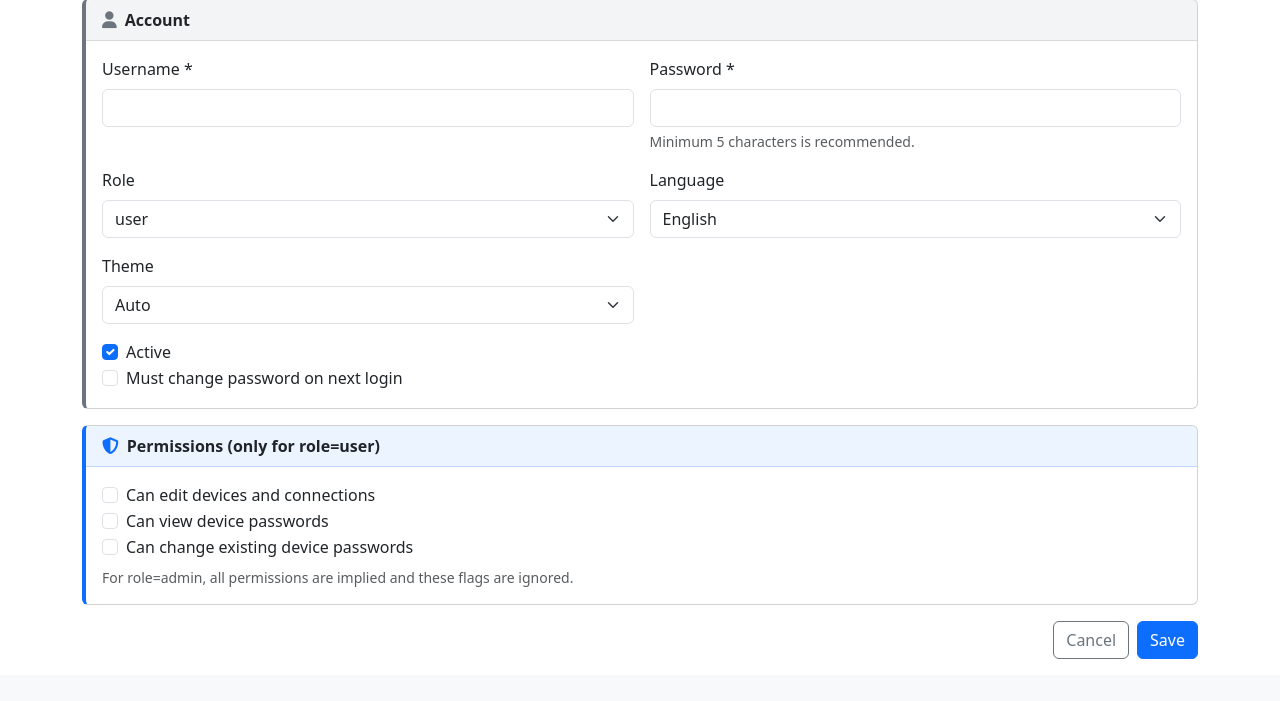
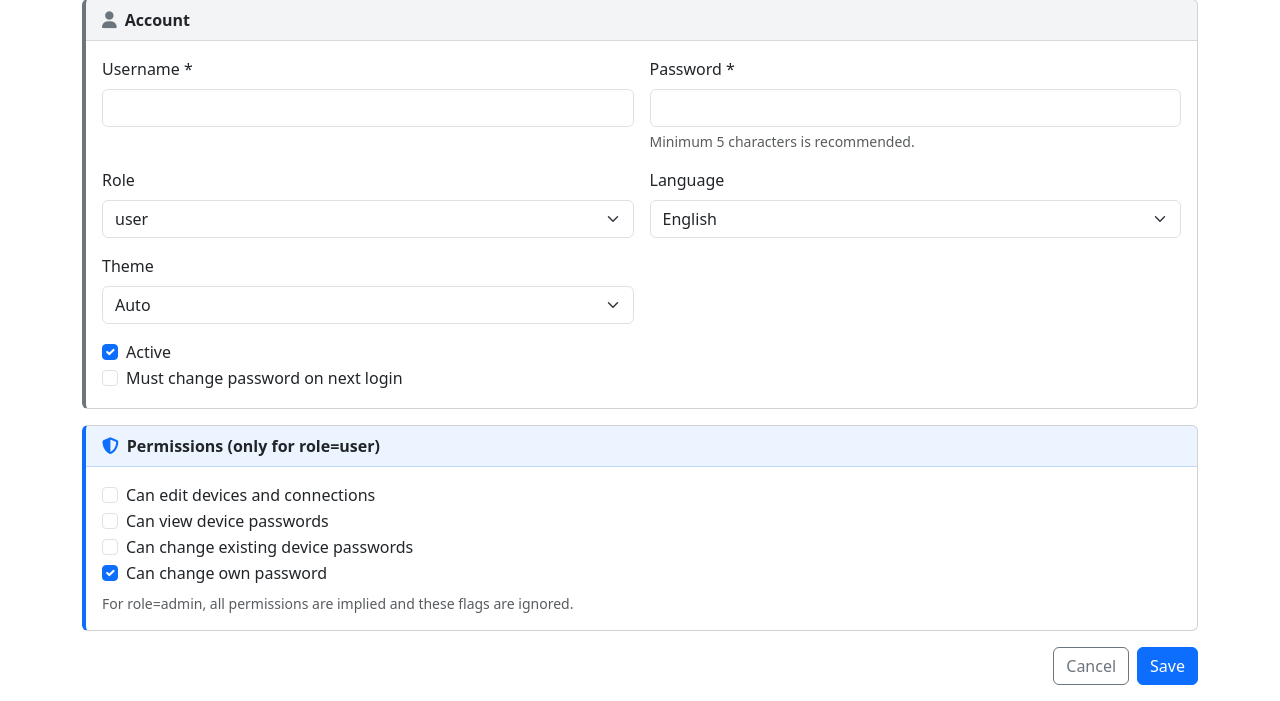
Before and after one commit to DroneTales/HomeNetworkInventory, a FastAPI app: page /users/new in a window 1280 px wide. Shown: the part 137-838 px from the top of the page. Before the commit the page ends 796 px from the top, so only its background shows below. Run offline with FastAPI, Linux system fonts and the light colour scheme; the visitor is signed in with stand-in values (Sample User, id 1); data comes from the database, SQL or seed files in the repository.

Commit message:
User password change protection

```diff
--- a/app/crud/user.py
+++ b/app/crud/user.py
@@ -60,6 +60,7 @@ def create(
     can_edit: bool = False,
     can_view_passwords: bool = False,
     can_change_passwords: bool = False,
+    can_change_own_password: bool = True,
     must_change_password: bool = False,
     is_active: bool = True,
     language: str = "en",
@@ -83,6 +84,7 @@ def create(
         can_edit=can_edit,
         can_view_passwords=can_view_passwords,
         can_change_passwords=can_change_passwords,
+        can_change_own_password=can_change_own_password,
         must_change_password=must_change_password,
         is_active=is_active,
         language=language,
@@ -100,6 +102,7 @@ def update(
     can_edit: bool,
     can_view_passwords: bool,
     can_change_passwords: bool,
+    can_change_own_password: bool = True,
     is_active: bool = True,
     language: str = "en",
     theme: str = "auto",
@@ -124,6 +127,7 @@ def update(
     user.can_edit = can_edit
     user.can_view_passwords = can_view_passwords
     user.can_change_passwords = can_change_passwords
+    user.can_change_own_password = can_change_own_password
     user.is_active = is_active
     user.language = language
     user.theme = theme
--- a/app/locales/en.json
+++ b/app/locales/en.json
@@ -270,5 +270,7 @@
   "devices.badge.ports": "Port count",
   "devices.badge.pf_out": "Forwards ports",
   "devices.badge.pf_in": "Port forward target",
-  "devices.badge.services": "Service count"
+  "devices.badge.services": "Service count",
+  "users.form.perm.can_change_own_password": "Can change own password",
+  "users.list.change_own_password": "Own password"
 }
--- a/app/locales/ru.json
+++ b/app/locales/ru.json
@@ -270,5 +270,7 @@
   "devices.badge.ports": "Количество портов",
   "devices.badge.pf_out": "Пробрасывает порты",
   "devices.badge.pf_in": "Цель проброса портов",
-  "devices.badge.services": "Количество сервисов"
+  "devices.badge.services": "Количество сервисов",
+  "users.form.perm.can_change_own_password": "Может менять свой пароль",
+  "users.list.change_own_password": "Свой пароль"
 }
--- a/app/models/user.py
+++ b/app/models/user.py
@@ -16,6 +16,7 @@ class User(Base):
     can_edit: Mapped[bool] = mapped_column(Boolean, nullable=False, default=False)
     can_view_passwords: Mapped[bool] = mapped_column(Boolean, nullable=False, default=False)
     can_change_passwords: Mapped[bool] = mapped_column(Boolean, nullable=False, default=False)
+    can_change_own_password: Mapped[bool] = mapped_column(Boolean, nullable=False, default=True)
 
     must_change_password: Mapped[bool] = mapped_column(Boolean, nullable=False, default=False)
     is_active: Mapped[bool] = mapped_column(Boolean, nullable=False, default=True)
--- a/app/routers/profile.py
+++ b/app/routers/profile.py
@@ -69,6 +69,9 @@ async def change_password(
     db: Session = Depends(get_db),
     user: User = Depends(require_user),
 ):
+    if user.role != "admin" and not user.can_change_own_password:
+        return RedirectResponse("/profile", status_code=303)
+
     form = await request.form()
     old_password = (form.get("old_password") or "").strip()
     new_password = (form.get("new_password") or "").strip()
--- a/app/routers/users.py
+++ b/app/routers/users.py
@@ -40,7 +40,7 @@ def new_user_form(
         user=user,
         form_action="/users/new",
         is_edit=False,
-        form_data={},
+        form_data={"can_change_own_password": True, "is_active": True, "theme": "auto", "language": "en"},
         target_user=None,
         all_sites=[],
         assigned_sites=[],
@@ -64,6 +64,7 @@ async def new_user_submit(
             can_edit=data["can_edit"],
             can_view_passwords=data["can_view_passwords"],
             can_change_passwords=data["can_change_passwords"],
+            can_change_own_password=data["can_change_own_password"],
             must_change_password=data["must_change_password"],
             is_active=data["is_active"],
             language=data["language"],
@@ -109,6 +110,7 @@ def edit_user_form(
         "can_edit": target.can_edit,
         "can_view_passwords": target.can_view_passwords,
         "can_change_passwords": target.can_change_passwords,
+        "can_change_own_password": target.can_change_own_password,
         "is_active": target.is_active,
         "language": target.language,
         "theme": target.theme,
@@ -153,6 +155,7 @@ async def edit_user_submit(
             can_edit=data["can_edit"],
             can_view_passwords=data["can_view_passwords"],
             can_change_passwords=data["can_change_passwords"],
+            can_change_own_password=data["can_change_own_password"],
             is_active=data["is_active"],
             language=data["language"],
             theme=data["theme"],
@@ -313,6 +316,7 @@ def _collect_form(form) -> dict:
         "can_edit": form.get("can_edit") == "on",
         "can_view_passwords": form.get("can_view_passwords") == "on",
         "can_change_passwords": form.get("can_change_passwords") == "on",
+        "can_change_own_password": form.get("can_change_own_password") == "on",
         "must_change_password": form.get("must_change_password") == "on",
         "is_active": form.get("is_active") == "on",
         "language": (form.get("language") or "en").strip().lower(),
--- a/app/templates/users/form.html
+++ b/app/templates/users/form.html
@@ -115,6 +115,14 @@
                     {{ t('users.form.perm.can_change_passwords') }}
                 </label>
             </div>
+            <div class="form-check">
+                <input class="form-check-input" type="checkbox" id="can_change_own_password"
+                       name="can_change_own_password"
+                       {% if fd.can_change_own_password %}checked{% endif %}>
+                <label class="form-check-label" for="can_change_own_password">
+                    {{ t('users.form.perm.can_change_own_password') }}
+                </label>
+            </div>
             <div class="form-text mt-2">
                 {{ t('users.form.hint.admin_perms') }}
             </div>
--- a/app/templates/users/list.html
+++ b/app/templates/users/list.html
@@ -35,6 +35,7 @@
             <th>{{ t('users.list.can_edit') }}</th>
             <th>{{ t('users.list.view_passwords') }}</th>
             <th>{{ t('users.list.change_passwords') }}</th>
+            <th>{{ t('users.list.change_own_password') }}</th>
             <th>{{ t('devices.form.field.active') }}</th>
             <th>{{ t('devices.view.field.created') }}</th>
             <th class="text-end">{{ t('common.actions') }}</th>
@@ -59,6 +60,7 @@
             <td>{% if u.role == 'admin' or u.can_edit %}✓{% else %}—{% endif %}</td>
             <td>{% if u.role == 'admin' or u.can_view_passwords %}✓{% else %}—{% endif %}</td>
             <td>{% if u.role == 'admin' or u.can_change_passwords %}✓{% else %}—{% endif %}</td>
+            <td>{% if u.role == 'admin' or u.can_change_own_password %}✓{% else %}—{% endif %}</td>
             <td>{% if u.is_active %}✓{% else %}—{% endif %}</td>
             <td>{{ u.created_at.strftime('%Y-%m-%d') }}</td>
             <td class="text-end">
@@ -101,6 +103,9 @@
                 <div class="col-6 text-muted">{{ t('users.list.change_passwords') }}</div>
                 <div class="col-6">{% if u.role == 'admin' or u.can_change_passwords %}✓{% else %}—{% endif %}</div>
 
+                <div class="col-6 text-muted">{{ t('users.list.change_own_password') }}</div>
+                <div class="col-6">{% if u.role == 'admin' or u.can_change_own_password %}✓{% else %}—{% endif %}</div>
+
                 <div class="col-6 text-muted">{{ t('devices.form.field.active') }}</div>
                 <div class="col-6">{% if u.is_active %}✓{% else %}—{% endif %}</div>
             </div>
```
Also changed, not shown: app/templates/profile/view.html (+2 -10 lines).
